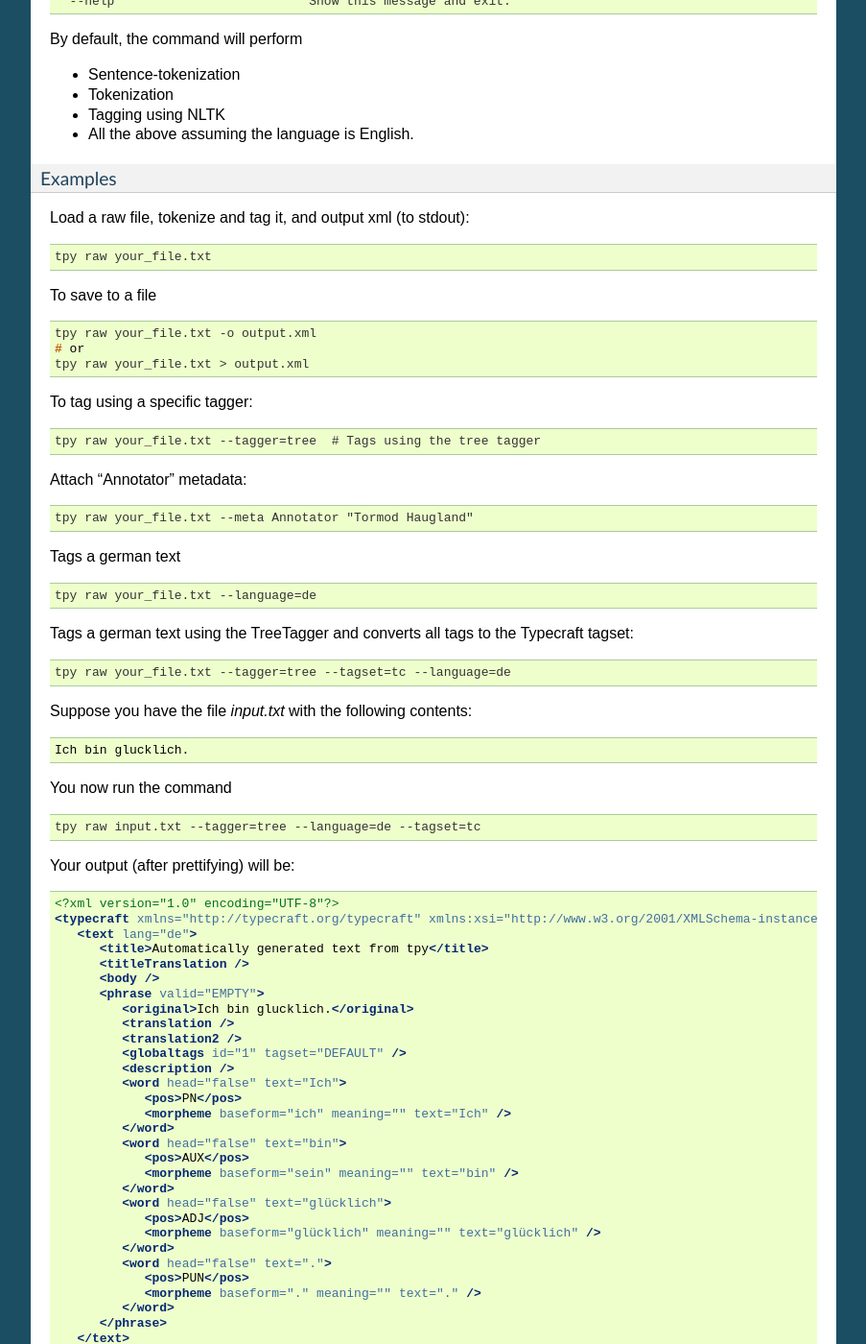
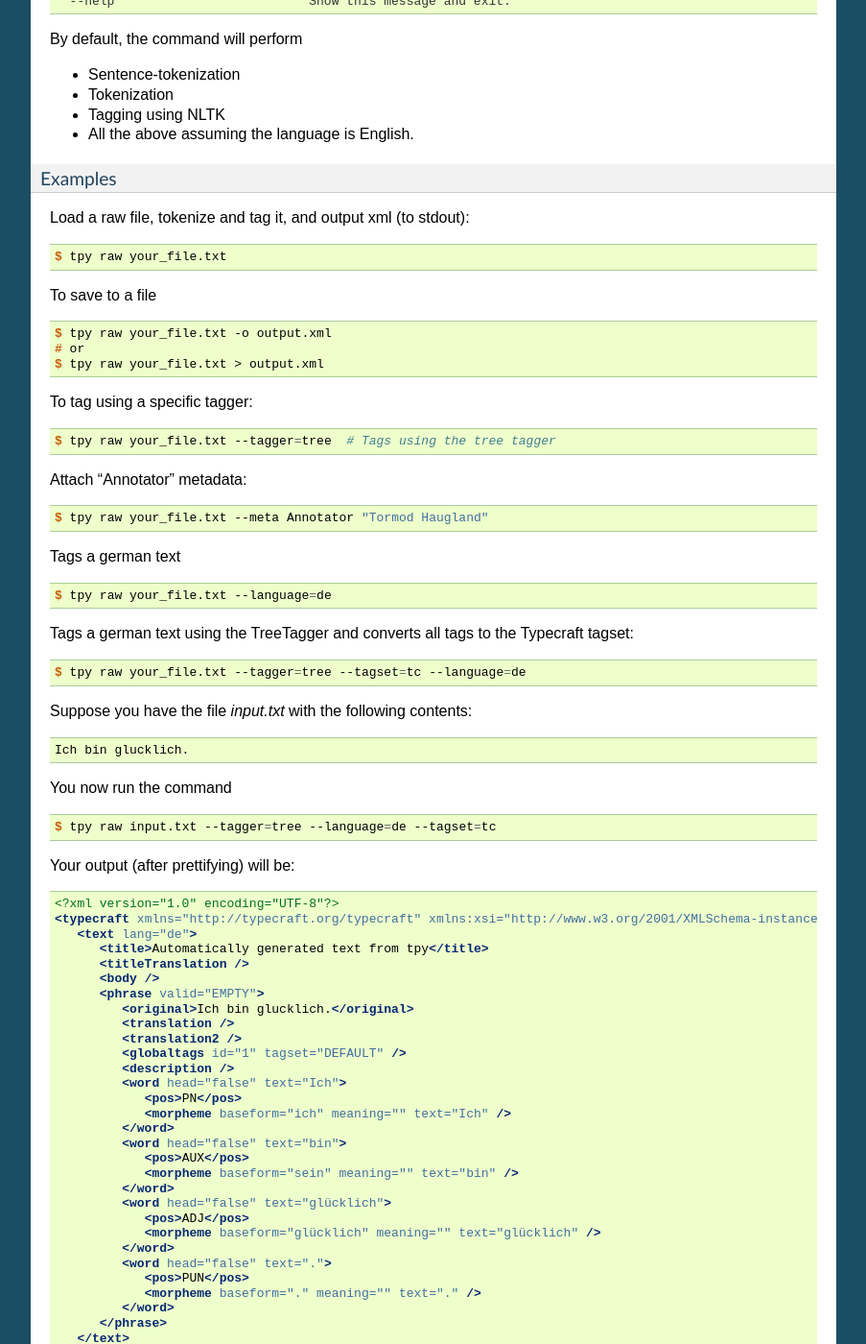
Before and after one commit to Typecraft/typecraft_python, a Sphinx documentation site: the page built from docs/usage.rst, in a window 1280 px wide and 1400 px high, scrolled down 774 px. Shown: the whole window at 96% size, without its empty margins (198-1101 px from the left). Built offline with Sphinx 7.4.7, drawn with Linux system fonts in a browser that asks for light colours; some of the changed text lies outside the part shown.

Commit message:
Update all console code blocks

```diff
--- a/docs/usage.rst
+++ b/docs/usage.rst
@@ -59,39 +59,39 @@ Load a raw file, tokenize and tag it, and output xml (to stdout):
 
 .. code-block:: console
 
-    tpy raw your_file.txt
+    $ tpy raw your_file.txt
 
 To save to a file
 
 .. code-block:: console
 
-    tpy raw your_file.txt -o output.xml
+    $ tpy raw your_file.txt -o output.xml
     # or
-    tpy raw your_file.txt > output.xml
+    $ tpy raw your_file.txt > output.xml
 
 To tag using a specific tagger:
 
 .. code-block:: console
 
-    tpy raw your_file.txt --tagger=tree  # Tags using the tree tagger
+    $ tpy raw your_file.txt --tagger=tree  # Tags using the tree tagger
 
 Attach "Annotator" metadata:
 
 .. code-block:: console
 
-    tpy raw your_file.txt --meta Annotator "Tormod Haugland"
+    $ tpy raw your_file.txt --meta Annotator "Tormod Haugland"
 
 Tags a german text
 
 .. code-block:: console
 
-    tpy raw your_file.txt --language=de
+    $ tpy raw your_file.txt --language=de
 
 Tags a german text using the TreeTagger and converts all tags to the Typecraft tagset:
 
 .. code-block:: console
 
-    tpy raw your_file.txt --tagger=tree --tagset=tc --language=de
+    $ tpy raw your_file.txt --tagger=tree --tagset=tc --language=de
 
 
 Suppose you have the file *input.txt* with the following contents:
@@ -104,7 +104,7 @@ You now run the command
 
 .. code-block:: console
 
-    tpy raw input.txt --tagger=tree --language=de --tagset=tc
+    $ tpy raw input.txt --tagger=tree --language=de --tagset=tc
 
 Your output (after prettifying) will be:
 
@@ -184,25 +184,25 @@ Load a text and splits it into 10 smaller texts (all contained in one file):
 
 .. code-block:: console
 
-    tpy xml your_file.xml --split 10
+    $ tpy xml your_file.xml --split 10
 
 Load a text and convert the tagset:
 
 .. code-block:: console
 
-    tpy xml your_file.xml --tagset=tc
+    $ tpy xml your_file.xml --tagset=tc
 
 Tag or re-tag a text:
 
 .. code-block:: console
 
-    tpy xml your_file.xml --tag --tagger=tree
+    $ tpy xml your_file.xml --tag --tagger=tree
 
 Change language and set some metadata:
 
 .. code-block:: console
 
-    tpy xml --override-language=nob \
+    $ tpy xml --override-language=nob \
         --meta Annotator "Tormod Haugland" \
         --meta "Content description" "This is some cool content"
 
@@ -245,13 +245,13 @@ Load and treat a raw file, then split it into 10 texts:
 .. code-block:: console
 
     # The "-" in the xml command reads the piped input
-    tpy raw input.txt | tpy xml - --split 10
+    $ tpy raw input.txt | tpy xml - --split 10
 
 Load and treat a raw file, then merge it with an existing files texts.
 
 .. code-block:: console
 
-    tpy raw append_this.txt | tpy xml - to_this.xml --merge
+    $ tpy raw append_this.txt | tpy xml - to_this.xml --merge
 
 Make sure ntexts behaves correctly:
 
@@ -264,4 +264,4 @@ Merge files then re-split:
 
 .. code-block::  console
 
-    tpy xml corpus{1..100}.xml --merge | tpy xml - -split 1000
+    $ tpy xml corpus{1..100}.xml --merge | tpy xml - -split 1000
```
Also changed, not shown: README.rst (+5 -5 lines).
